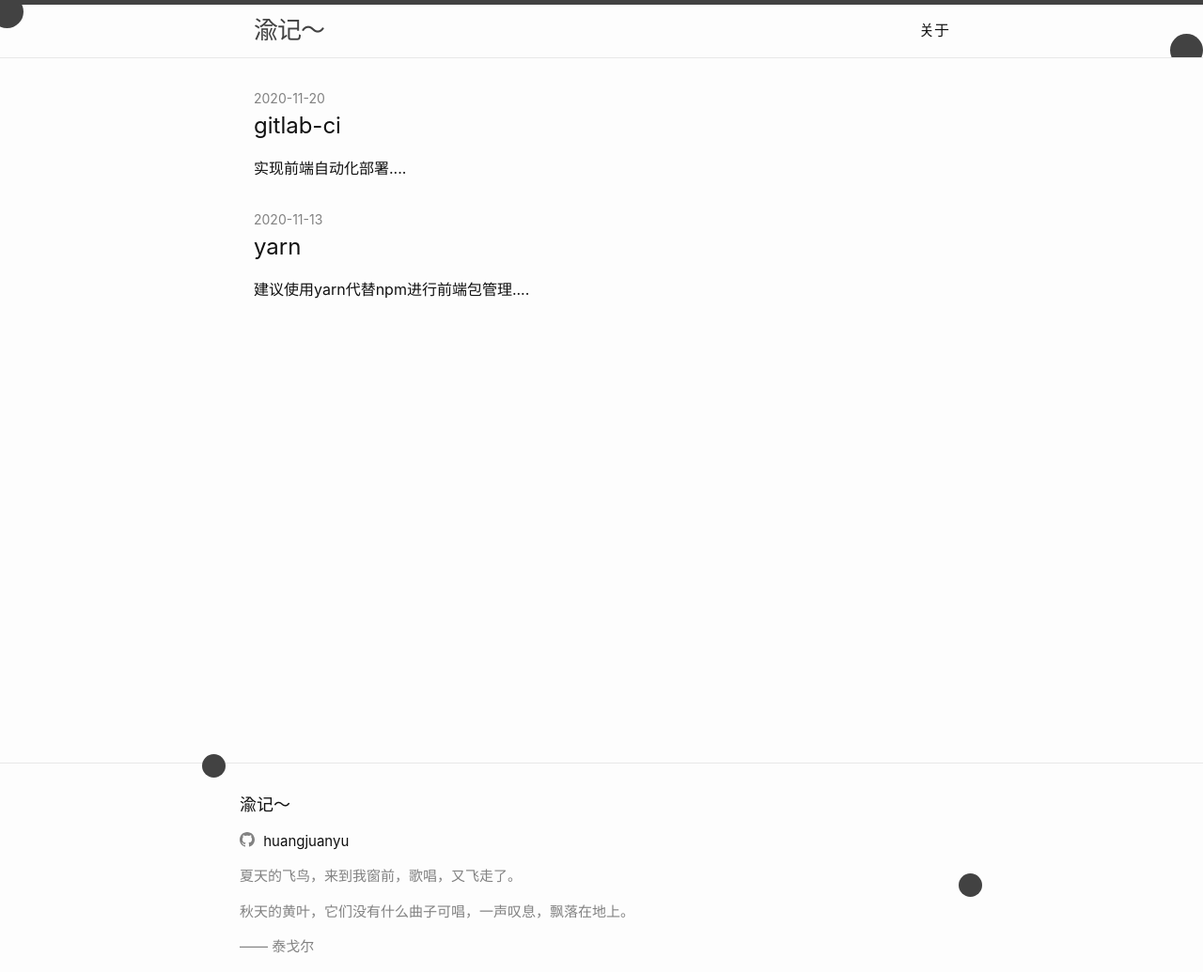
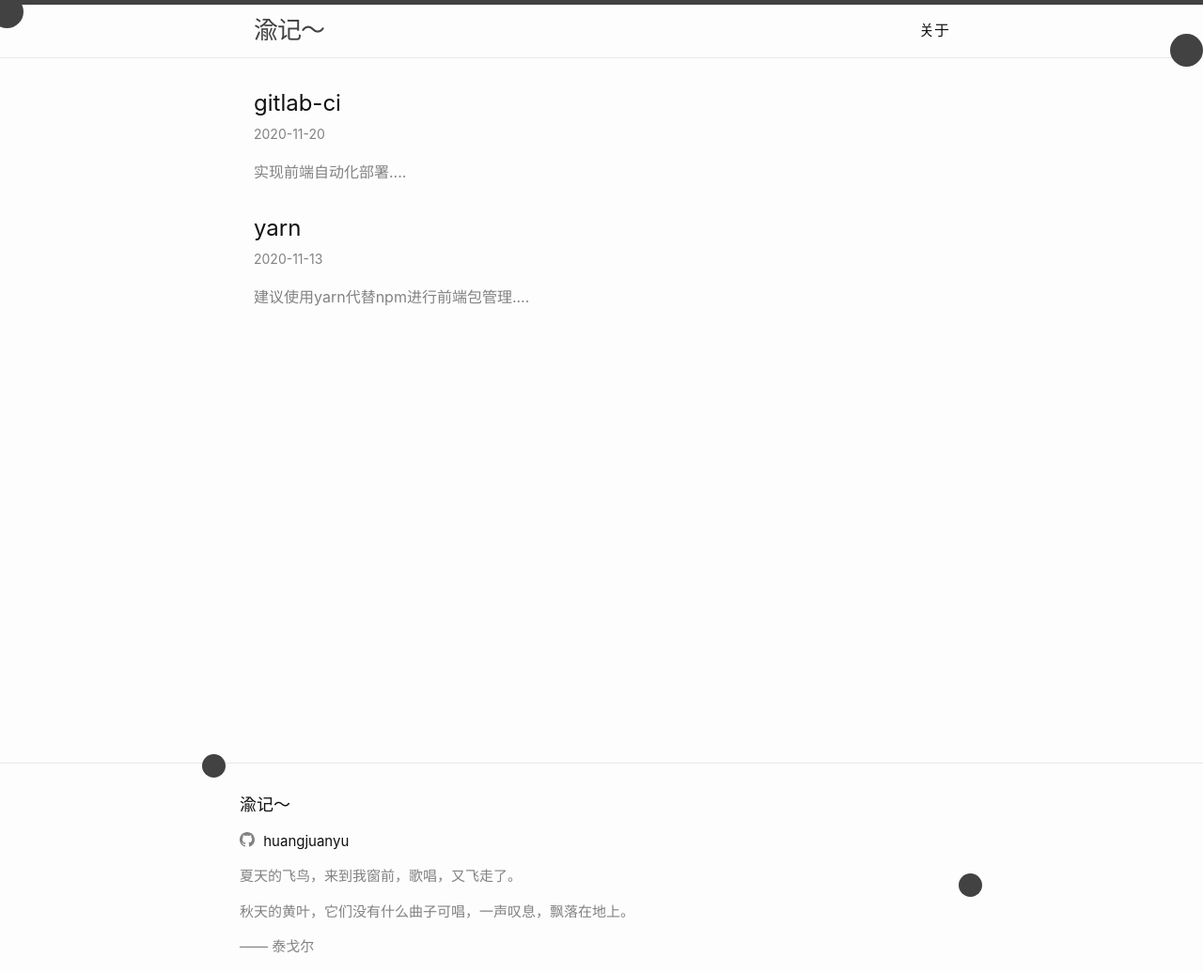
Before and after one commit to huangjuanyu/yuNote, a Jekyll site: the page built from index.html, in a window 1280 px wide. Shown: the whole page at 94% size. Built offline with Jekyll 4.4.1, drawn with Linux system fonts in a browser that asks for light colours.

Commit message:
优化样式

```diff
--- a/_layouts/home.html
+++ b/_layouts/home.html
@@ -14,13 +14,13 @@ layout: default
       {%- for post in site.posts -%}
       <li>
         {%- assign date_format = site.minima.date_format | default: "%Y-%m-%d" -%}
-        <span class="post-meta">{{ post.date | date: date_format }}</span>
         <h3>
           <a class="post-link" href="{{ post.url | relative_url }}">
             {{ post.title | escape }}
           </a>
+          <span class="post-meta">{{ post.date | date: date_format }}</span>
         </h3>
-        <p>{{ post.summary | escape }}</p>
+        <p class="post-summary">{{ post.summary | escape }}</p>
         {%- if site.show_excerpts -%}
           {{ post.excerpt }}
         {%- endif -%}
--- a/_sass/minima/_layout.scss
+++ b/_sass/minima/_layout.scss
@@ -5,7 +5,6 @@
   border-top: 5px solid $grey-color-dark;
   border-bottom: 1px solid $grey-color-light;
   min-height: $spacing-unit * 1.865;
-  overflow: hidden;
   // Positioning context for the mobile navigation icon
   position: relative;
   &::after,&::before{
@@ -241,6 +240,9 @@
   display: block;
   @include relative-font-size(1.5);
 }
+.post-summary{
+  color: $grey-color;
+}
 
 
 
```
Also changed, not shown: _posts/2020-11-13-yarn.md (+1 -0 lines), _posts/2020-11-20-gitlab-ci.md (+1 -0 lines).
